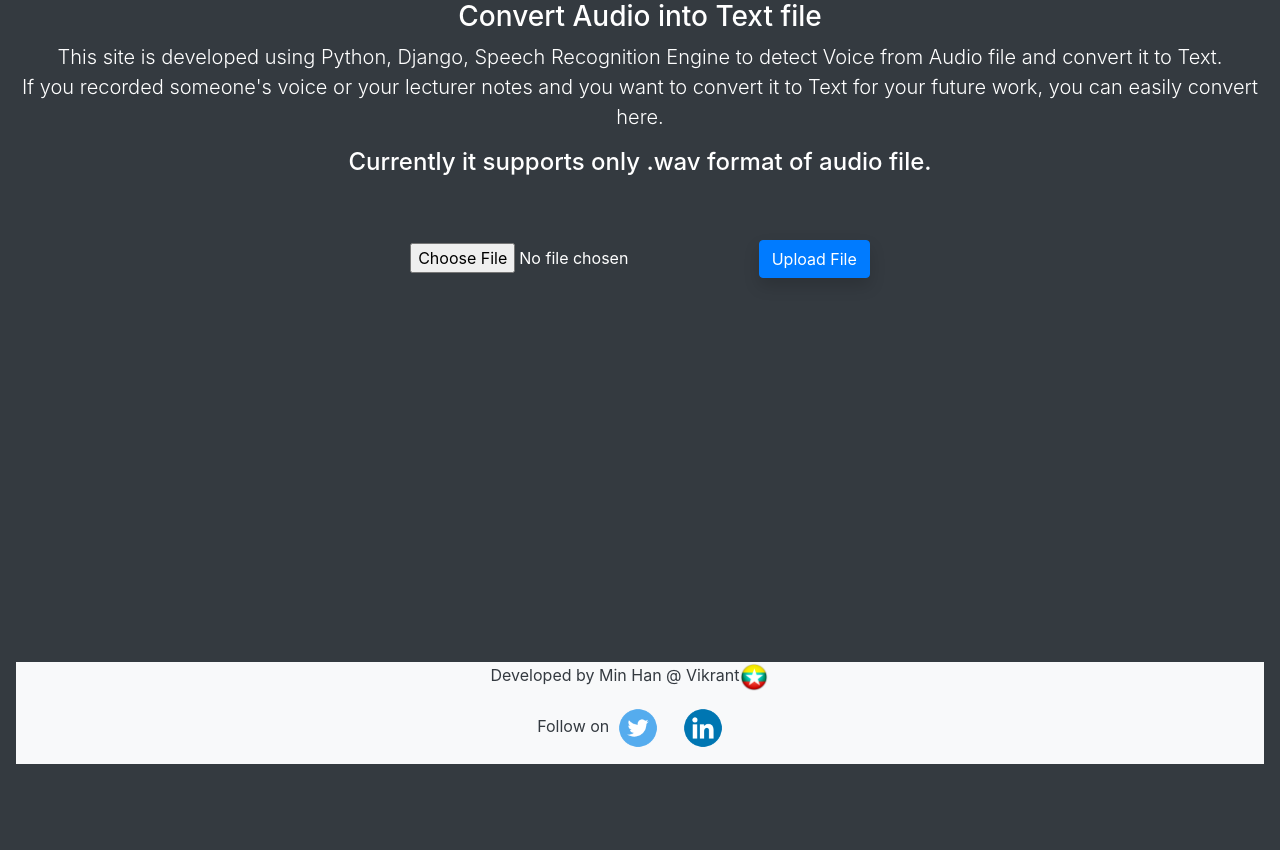
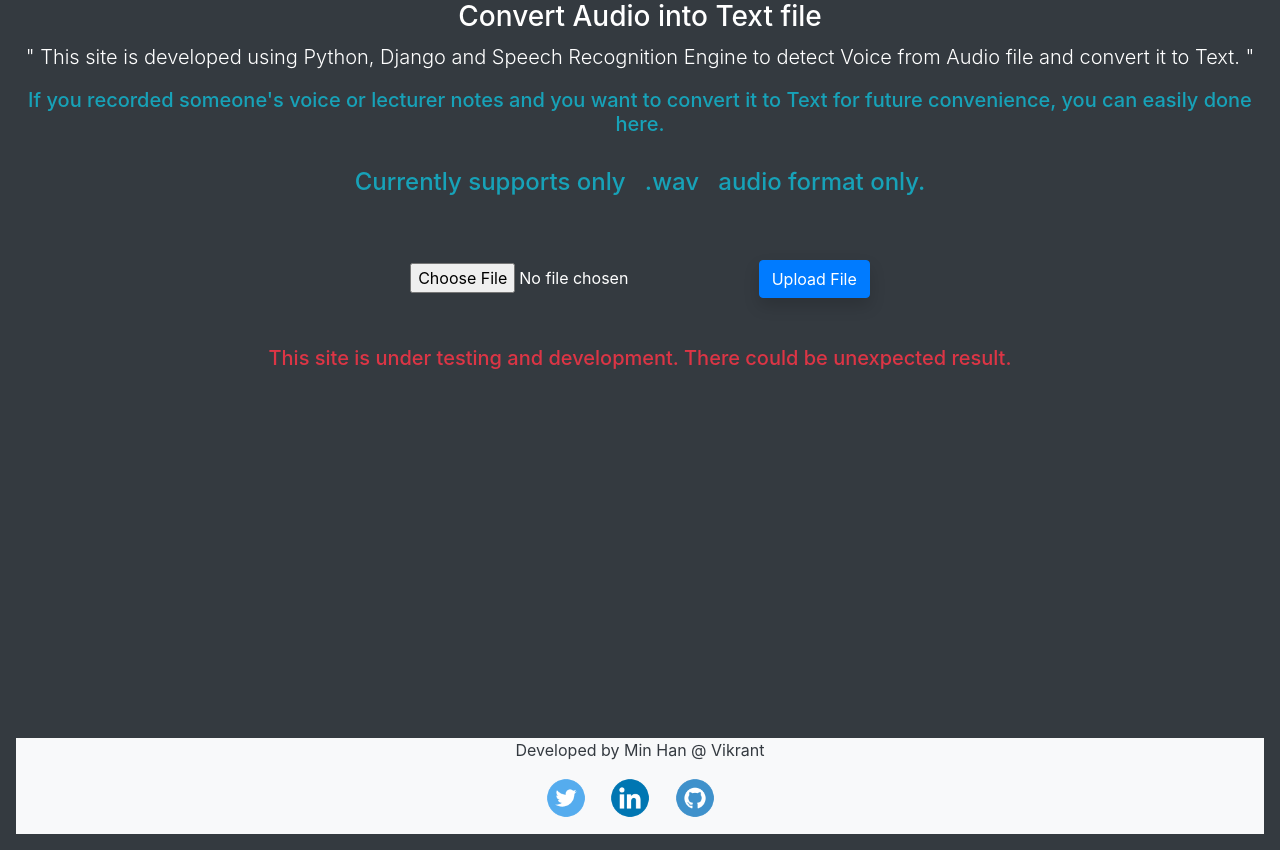
Before and after one commit to VikrantAgrahari/speech_to_text, a Django app: page / in a window 1280 px wide. Shown: the part 74-924 px from the top of the page. Before the commit the page ends 838 px from the top, so only its background shows below. Run offline with Django 3.2, Linux system fonts and the light colour scheme; some libraries are stand-ins or nearby versions.

Commit message:
Overall updated

```diff
--- a/speech_conversion/voicetext/templates/voicetext/base.html
+++ b/speech_conversion/voicetext/templates/voicetext/base.html
@@ -50,12 +50,13 @@
 
         {% endblock %}<br><br><br><br><br><br><br><br><br><br><br><br><br><br><br>
         <footer class="footnote bg-light text-dark">
-            <div class="inner">
-                <p>
-                    Developed by Min Han @ Vikrant<span class="span"><img src="/static/icons/mm_flag.png"></span><br>
+            <div class="inner" protected>
+                <p protected>
+                    Developed by Min Han @ Vikrant
                     <div class="socialicons"><span>
-                    Follow on &nbsp;<a href="https://www.twitter.com/iamVikrantA"><img src="/static/icons/Twitter.png"></a>
+                    <a href="https://www.twitter.com/iamVikrantA"><img src="/static/icons/Twitter.png"></a>
                     <a href="https://www.linkedin.com/in/vikrant-agrahari-471b95143"><img src="/static/icons/Linkedin.png" ></a></span>
+                    <a href="https://github.com/VikrantAgrahari/speech_to_text"><img src="/static/icons/Github.png" ></a></span>
                     </div>
                 </p>
             </div>
--- a/speech_conversion/voicetext/templates/voicetext/index.html
+++ b/speech_conversion/voicetext/templates/voicetext/index.html
@@ -3,15 +3,16 @@
     <main role="main" class="inner cover">
             <h3 class="cover-heading ">Convert Audio into Text file</h3>
             <p class="lead text-center">
-                This site is developed using Python, Django, Speech Recognition Engine to detect Voice from Audio file and convert
-                it to Text.<br> If you recorded someone's voice or your lecturer notes and you want to convert it to Text for your future work, you can easily convert here.
-                <br><h4 class="fa-bold">Currently it supports only .wav format of audio file.</h4>
+                "&nbsp;This site is developed using Python, Django and Speech Recognition Engine to detect Voice from Audio file and convert
+                it to Text.&nbsp;"<br><h5 class="text-info"> If you recorded someone's voice or lecturer notes and you want to convert it to Text for future convenience, you can easily done here.</h5>
+                <br><h4 class="fa-bold text-info">Currently supports only &nbsp;  .wav &nbsp;  audio format only.</h4>
             </p><br><br>
 
             <form class="form-signin" method="POST" enctype="multipart/form-data" action="{% url 'voicetext:upload' %}">
                 {% csrf_token %}
                 <input type="file" name="audio">
                 <button class="shadow btn btn-primary" type="submit">Upload File</button>
-            </form><br>
+            </form><br><br>
+            <h5 class="text-danger">This site is under testing and development. There could be unexpected result.</h5>
     </main>
 {% endblock %}
```
